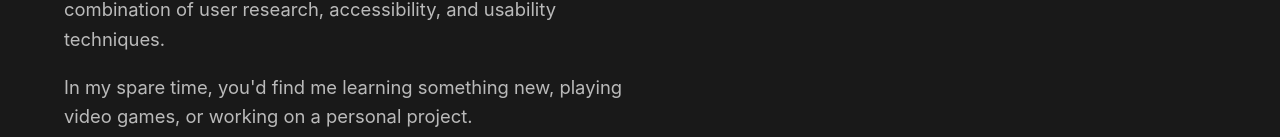
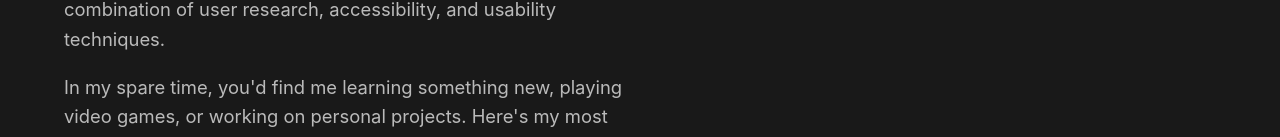
Before and after one commit to patrickojeh/portfolio, a React (Create React App) app: page / in a window 1280 px wide. Shown: the part 661-798 px from the top of the page. Built offline with nearby package versions, Linux system fonts and the light colour scheme.

Commit message:
added link to most recent personal project

```diff
--- a/src/pages/Home.js
+++ b/src/pages/Home.js
@@ -17,7 +17,7 @@ const Home = () => {
       <div className="flex flex-column flex-row-l justify-between">
         <div className="w-50-l">
           <p>I have an intense <span className='star'>attention</span> to craft and focus on driving impact through a great product. My solutions are backed by a combination of user research, accessibility, and usability techniques.</p>
-          <p>In my spare time, you'd find me learning something new, playing video games, or working on a personal project.</p>
+          <p>In my spare time, you'd find me learning something new, playing video games, or working on personal projects. Here's my most recent <a target="_blank" href='https://todo.patrickojeh.com/'>personal project</a>.</p>
         </div>
         <div className="w-40-l">
           {/* <a href="/resume.pdf" className="resume-link flex justify-between" target="_blank">
```
